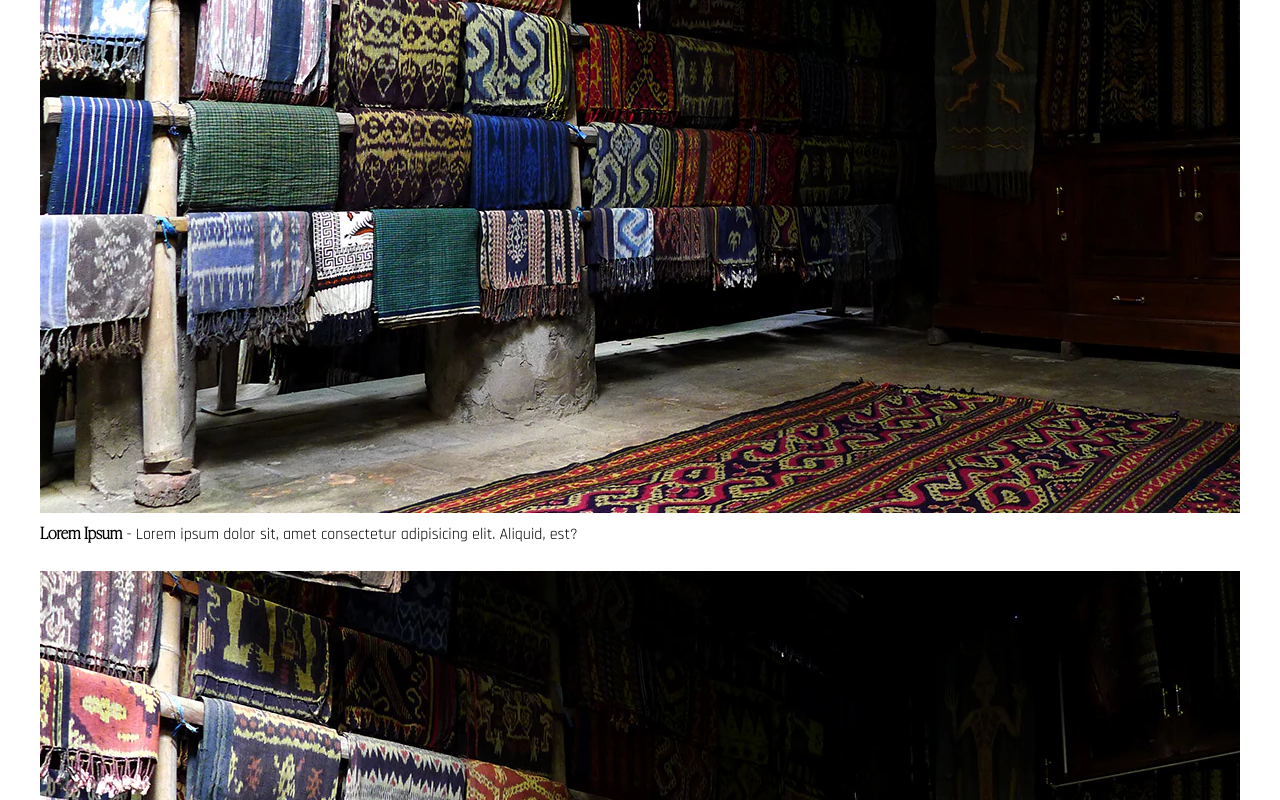
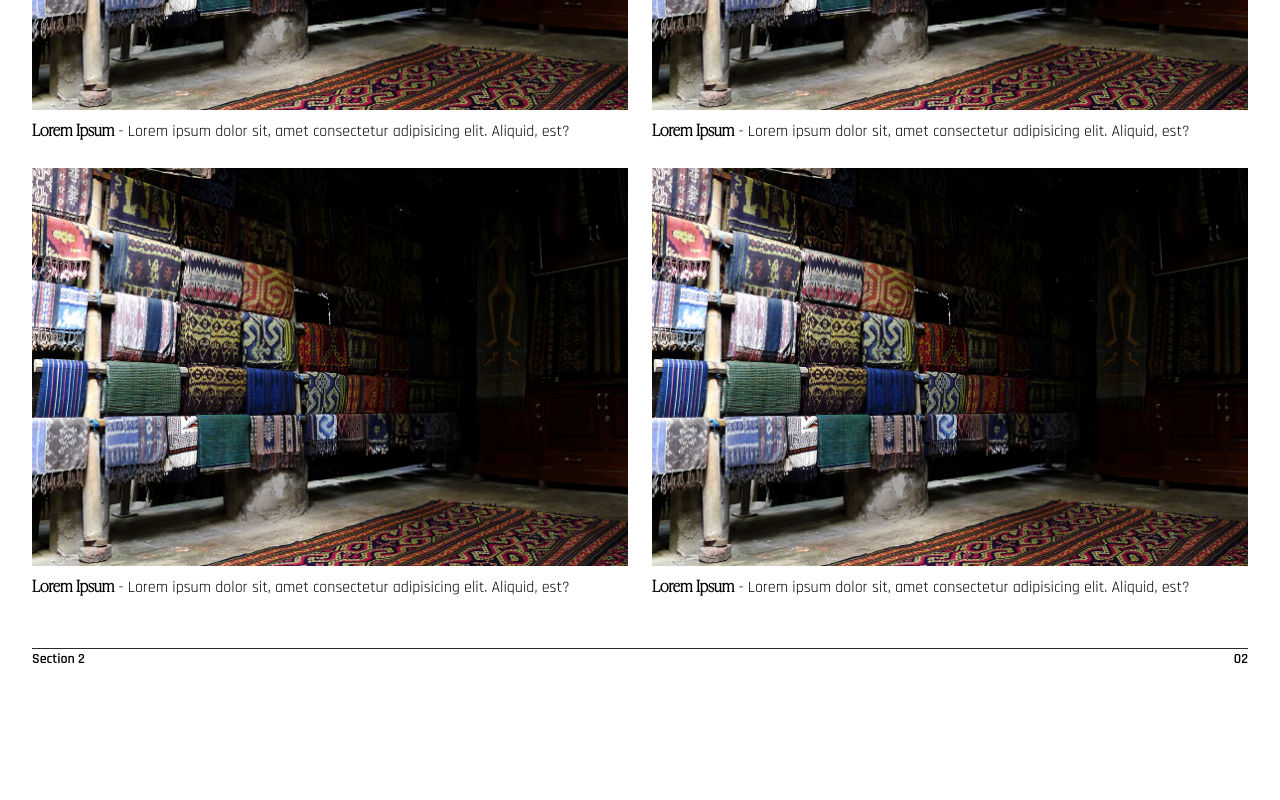
Before and after one commit to DutaWidya/gringsing-heritage, a React (Vite) app: page / in a window 1280 px wide. Shown: the part 1038-1838 px from the top of the page. Built offline with nearby package versions, Linux system fonts and the light colour scheme; a web font is replaced by a local one.

Commit message:
feat: add animation to galery card

```diff
--- a/src/assets/images/index.js
+++ b/src/assets/images/index.js
@@ -1,5 +1,6 @@
 import Slide1 from "./slide_1.png";
 import Slide2 from "./slide_2.png";
 import Slide3 from "./slide_3.png";
+import BG_3 from "./BG_3.webp";
 
-export { Slide1, Slide2, Slide3 };
+export { Slide1, Slide2, Slide3, BG_3 };
--- a/src/components/card.jsx
+++ b/src/components/card.jsx
@@ -1,11 +1,14 @@
-export function Card({ imgUrl, title, description }) {
-    const image = new URL(imgUrl, import.meta.url).href;
+export function Card({ imgUrl, title, subtitle, description }) {
+    console.log(subtitle);
     return (
-        <div className="text-left">
-            <img src={image} alt={title} />
+        <div className="text-left group hover:pb-20 transition-all ease-in-out duration-500 relative">
+            <img src={imgUrl} alt={title} />
             <p className="mt-2">
-                <strong className="capitalize font-ivyPresto">{title}</strong> - {description}
+                <strong className="capitalize font-ivyPresto">{title}</strong> - {subtitle}
             </p>
+            <div className="absolute opacity-0 h-0 group-hover:opacity-100 group-hover:h-auto transition-all ease-in-out duration-500 w-full">
+                <p>{description}</p>
+            </div>
         </div>
     );
 }
--- a/src/pages/dashboard.jsx
+++ b/src/pages/dashboard.jsx
@@ -1,19 +1,40 @@
 import { BaseLayout } from "../layouts";
 import { Section, Card } from "../components";
 import { Link } from "react-router-dom";
+import { BG_3 } from "../assets/images";
 
 const datas = [
     {
         id: 1,
-        imgUrl: "../assets/images/BG_3.webp",
+        imgUrl: BG_3,
         title: "Lorem Ipsum",
-        description: "Lorem ipsum dolor sit, amet consectetur adipisicing elit. Aliquid, est?",
+        subtitle: "Lorem ipsum dolor sit, amet consectetur adipisicing elit. Aliquid, est?",
+        description:
+            "Lorem ipsum dolor sit amet consectetur, adipisicing elit. Saepe unde natus nihil inventore quo id consequatur totam ipsa quae, commodi repudiandae tempora ratione ut? Delectus molestias dignissimos commodi culpa quae!",
     },
     {
         id: 2,
-        imgUrl: "../assets/images/BG_3.webp",
+        imgUrl: BG_3,
         title: "Lorem Ipsum",
-        description: "Lorem ipsum dolor sit, amet consectetur adipisicing elit. Aliquid, est?",
+        subtitle: "Lorem ipsum dolor sit, amet consectetur adipisicing elit. Aliquid, est?",
+        description:
+            "Lorem ipsum, dolor sit amet consectetur adipisicing elit. Quod tenetur delectus eius iure dolorum. Ducimus quos maiores minima perferendis beatae eos, debitis sed! Minima inventore officiis optio eum veritatis tempora?",
+    },
+    {
+        id: 3,
+        imgUrl: BG_3,
+        title: "Lorem Ipsum",
+        subtitle: "Lorem ipsum dolor sit, amet consectetur adipisicing elit. Aliquid, est?",
+        description:
+            "Lorem ipsum dolor sit amet consectetur, adipisicing elit. Saepe unde natus nihil inventore quo id consequatur totam ipsa quae, commodi repudiandae tempora ratione ut? Delectus molestias dignissimos commodi culpa quae!",
+    },
+    {
+        id: 4,
+        imgUrl: BG_3,
+        title: "Lorem Ipsum",
+        subtitle: "Lorem ipsum dolor sit, amet consectetur adipisicing elit. Aliquid, est?",
+        description:
+            "Lorem ipsum, dolor sit amet consectetur adipisicing elit. Quod tenetur delectus eius iure dolorum. Ducimus quos maiores minima perferendis beatae eos, debitis sed! Minima inventore officiis optio eum veritatis tempora?",
     },
 ];
 
@@ -32,12 +53,13 @@ const Dashboard = () => {
                 </div>
 
                 <Section title="section 1" number={1} />
-                <div className="flex flex-col gap-6">
+                <div className="grid grid-cols-2 gap-6">
                     {datas.map((data) => (
                         <Card
                             key={data.id}
                             imgUrl={data.imgUrl}
                             title={data.title}
+                            subtitle={data.subtitle}
                             description={data.description}
                         />
                     ))}
```
